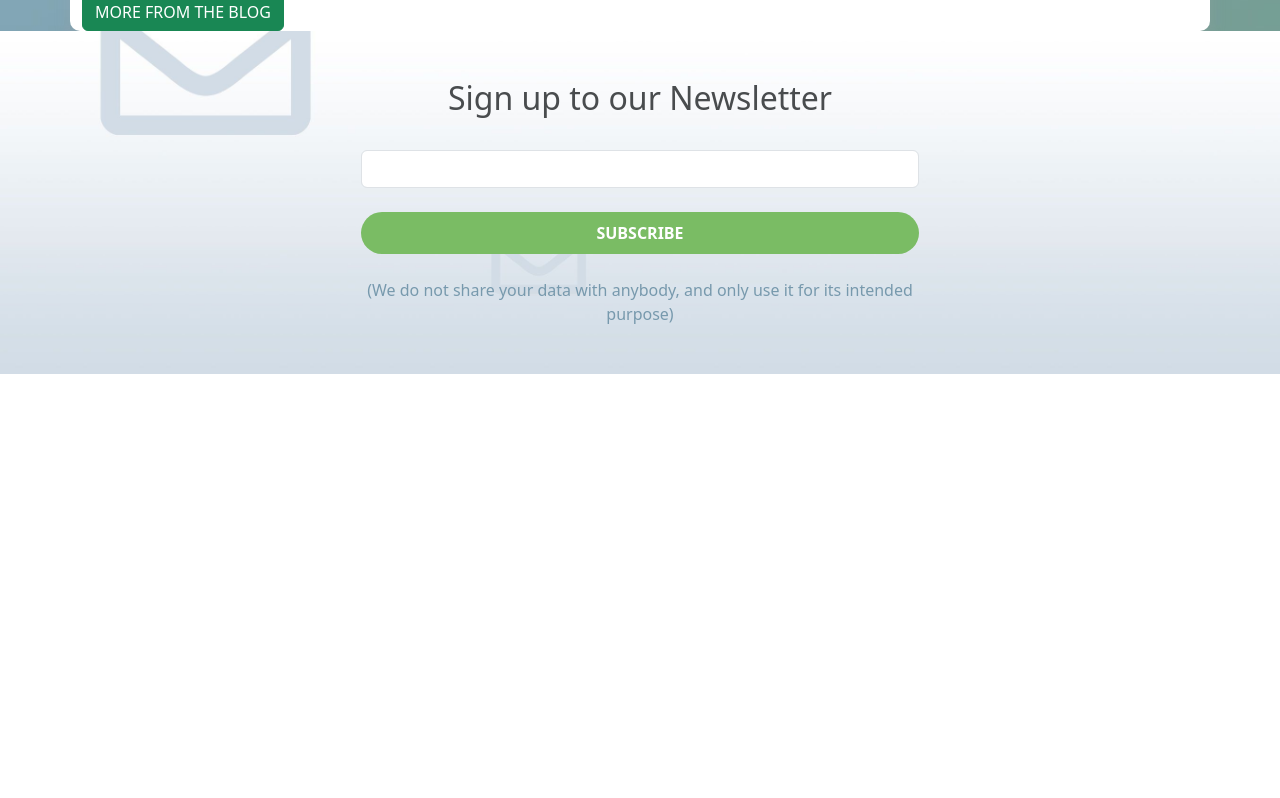
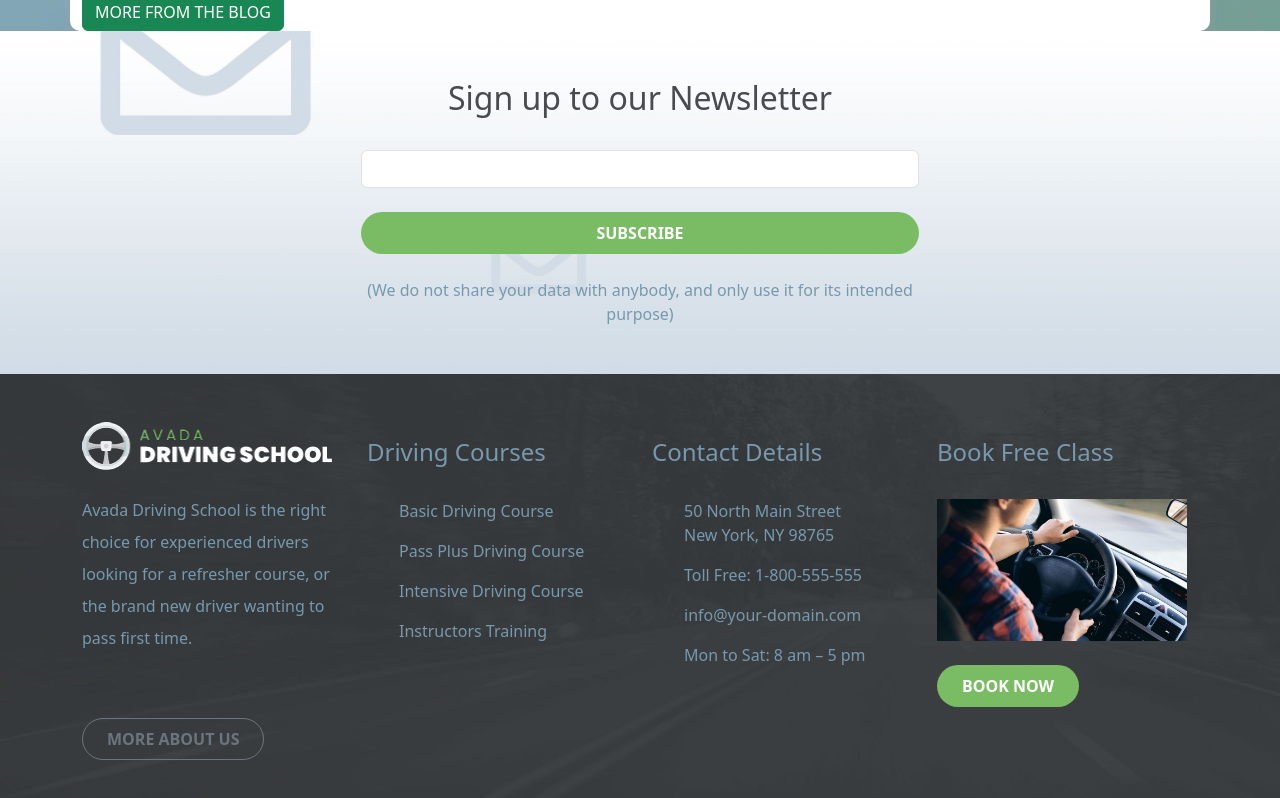
Before and after one commit to MiriamPecora/proj-html-vuejs, a Vue app: page / in a window 1280 px wide. Shown: the part 3984-4782 px from the top of the page. Before the commit the page ends 4358 px from the top, so only its background shows below. Built offline with nearby package versions, Linux system fonts and the light colour scheme.

Commit message:
[UPD] Updated top section of the footer

```diff
--- a/src/components/AppFooter.vue
+++ b/src/components/AppFooter.vue
@@ -1,7 +1,9 @@
 <script>
+
     export default {
         name: 'Footer'
     }
+
 </script>
 
 <template>
@@ -19,6 +21,65 @@
             </div>
         </div>
 
+        <div id="top_footer">
+            <div class="container-lg d-flex justify-content-between py-5">
+                <div class="row">
+                    <div class="col">
+                        <div class="content">
+                            <img class="pb-4" src="../assets/img/header/avada-drivers-logo-1x.webp" alt="">
+                            <p class="pb-5 lh-lg">Avada Driving School is the right choice for experienced drivers looking for a refresher course, or the brand new driver wanting to pass first time.</p>
+                            <button class="btn rounded-5 btn-outline-secondary px-4 py-2 fw-semibold">MORE ABOUT US</button>
+                        </div>
+                    </div>
+                    <div class="col">
+                        <div class="content mt-3">
+                            <h4 class="pb-4">Driving Courses</h4>
+                            <ul class="d-flex flex-column gap-3">
+                                <li>
+                                    <a href="/">Basic Driving Course</a>
+                                </li>
+                                <li>
+                                    <a href="/">Pass Plus Driving Course</a>
+                                </li>
+                                <li>
+                                    <a href="/">Intensive Driving Course</a>
+                                </li>
+                                <li>
+                                    <a href="/">Instructors Training</a>
+                                </li>
+                            </ul>
+                        </div>
+                    </div>
+                    <div class="col">
+                        <div class="content mt-3">
+                            <h4 class="pb-4">Contact Details</h4>
+                            <ul class="d-flex flex-column gap-3">
+                                <li>
+                                    <span>50 North Main Street <br>
+                                    New York, NY 98765</span>
+                                </li>
+                                <li>
+                                    <span>Toll Free: 1-800-555-555</span>
+                                </li>
+                                <li>
+                                    <span>info@your-domain.com</span>
+                                </li>
+                                <li>
+                                    <span>Mon to Sat: 8 am – 5 pm</span>
+                                </li>
+                            </ul>
+                        </div>
+                    </div>
+                    <div class="col">
+                        <div class="content mt-3">
+                            <h4 class="pb-4">Book Free Class</h4>
+                            <img class="pb-4" src="../assets/img/footer/blogpost-ten.jpg" alt="">
+                            <button id="greenbtn" class="btn rounded-5 px-4 py-2 fw-semibold text-white" type="submit">BOOK NOW</button>
+                        </div>
+                    </div>
+                </div>
+            </div>
+        </div>
 
     </footer>
 </template>
@@ -26,6 +87,11 @@
 <style lang="scss" scoped>
 
     @use '../assets/scss/partials/variables' as *;
+
+    a {
+        text-decoration: none;
+        color: $color-text ;
+    }
 
     #newsletter {
         background-image: url("../assets/img/footer/newsletter_background.jpg");
@@ -40,4 +106,20 @@
         }
     }
 
+    #top_footer {
+        background-image: url("../assets/img/footer/footer-background-color.jpg");
+        background-size:cover;
+
+        img {
+            width: 250px;
+        }
+    }
+
+    #greenbtn{
+        background-color: $color-main;
+    }
+
+    // .col {
+    //     border: solid black 1px;
+    // }
 </style>
```
